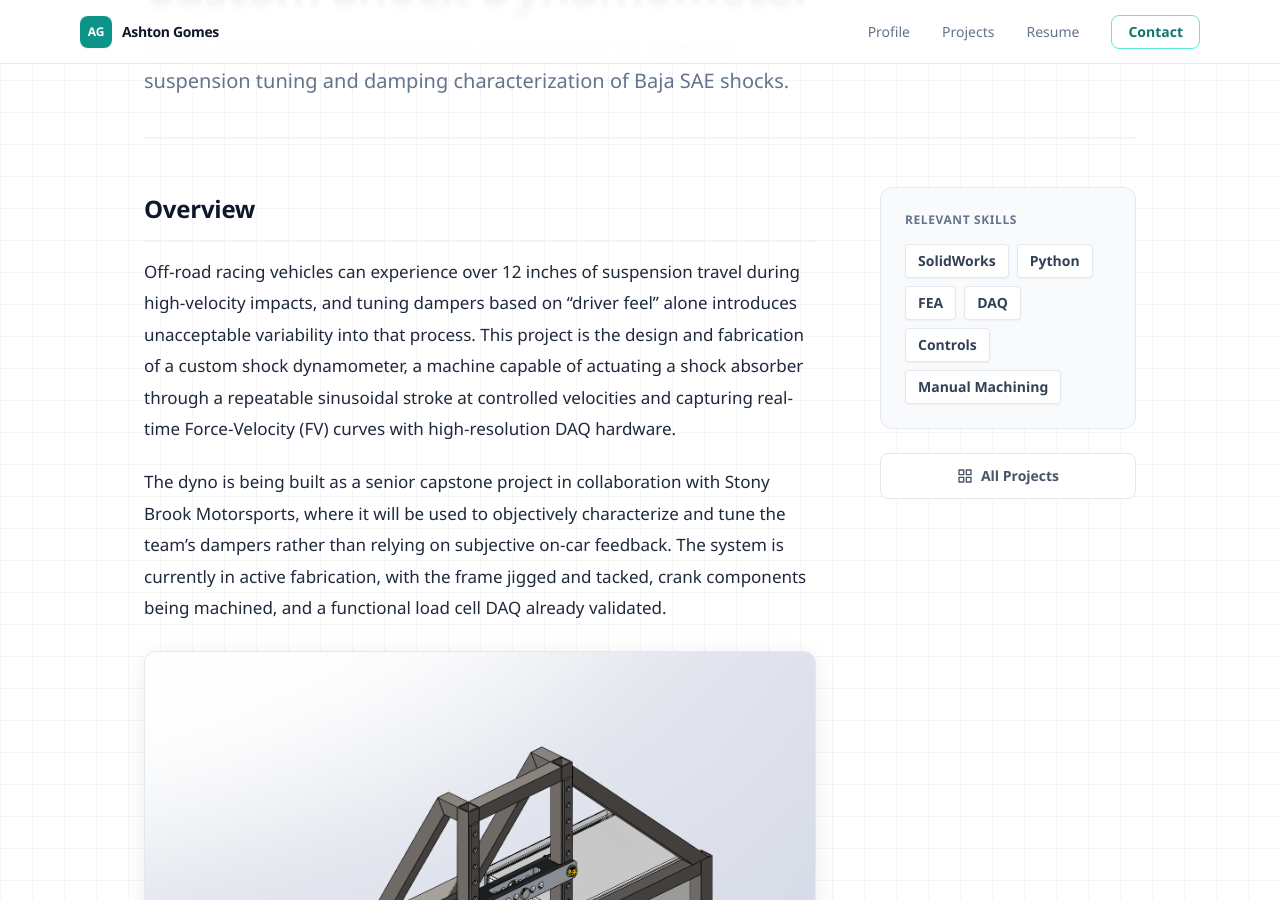
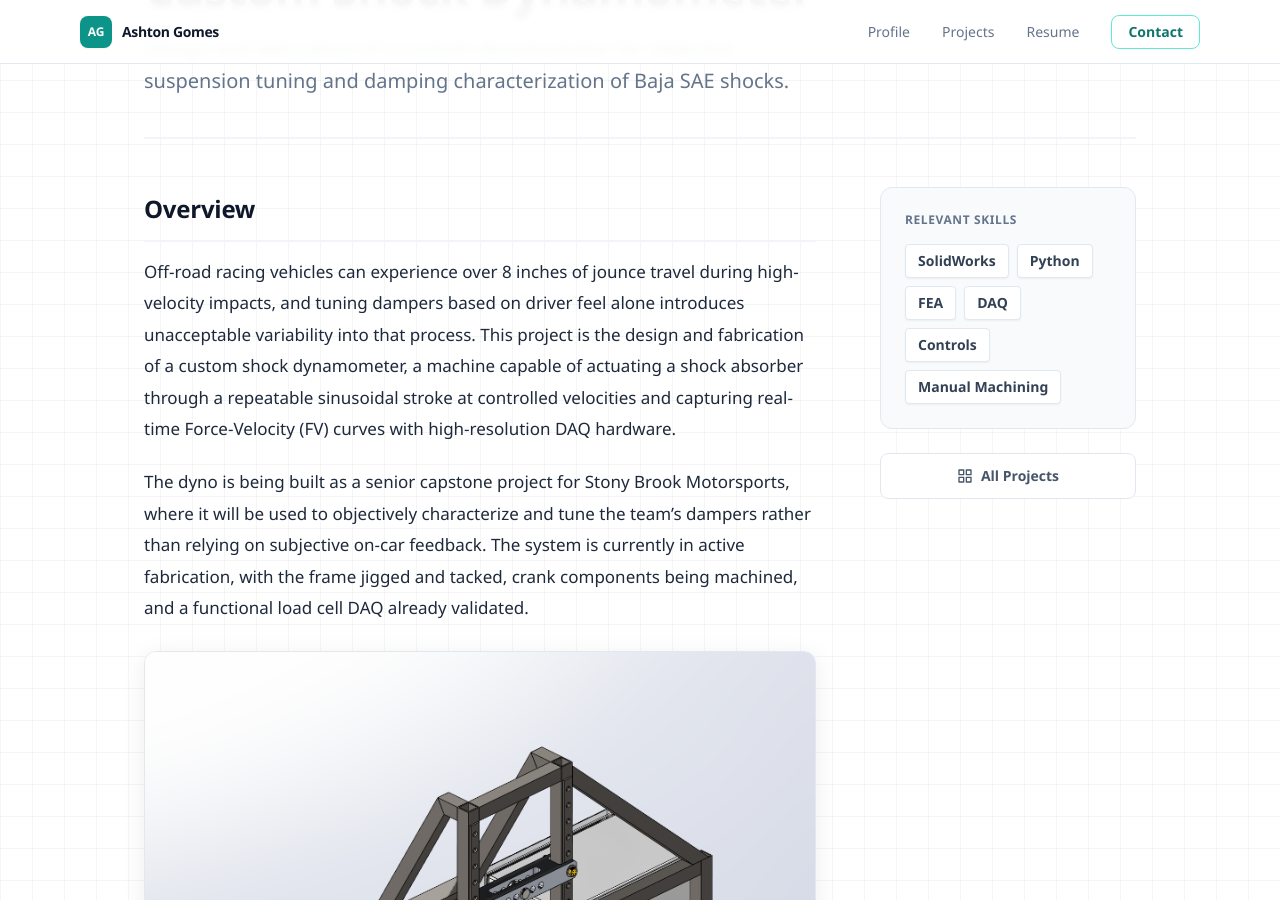
Before and after one commit to ashton-gomes/ashton-gomes.github.io, a Jekyll site: the page built from projects/shockdyno.md, in a window 1280 px wide and 900 px high, scrolled down 272 px. Built offline with Jekyll 4.4.1, drawn with Linux system fonts in a browser that asks for light colours; nearby versions of some CDN libraries; some of the changed text lies outside the part shown.

Commit message:
update text

```diff
--- a/projects/shockdyno.md
+++ b/projects/shockdyno.md
@@ -7,9 +7,9 @@ tags: [SolidWorks, Python, FEA, DAQ, Controls, Manual Machining]
 
 ## Overview
 
-Off-road racing vehicles can experience over 12 inches of suspension travel during high-velocity impacts, and tuning dampers based on "driver feel" alone introduces unacceptable variability into that process. This project is the design and fabrication of a custom shock dynamometer, a machine capable of actuating a shock absorber through a repeatable sinusoidal stroke at controlled velocities and capturing real-time Force-Velocity (FV) curves with high-resolution DAQ hardware.
+Off-road racing vehicles can experience over 8 inches of jounce travel during high-velocity impacts, and tuning dampers based on driver feel alone introduces unacceptable variability into that process. This project is the design and fabrication of a custom shock dynamometer, a machine capable of actuating a shock absorber through a repeatable sinusoidal stroke at controlled velocities and capturing real-time Force-Velocity (FV) curves with high-resolution DAQ hardware.
 
-The dyno is being built as a senior capstone project in collaboration with Stony Brook Motorsports, where it will be used to objectively characterize and tune the team's dampers rather than relying on subjective on-car feedback. The system is currently in active fabrication, with the frame jigged and tacked, crank components being machined, and a functional load cell DAQ already validated.
+The dyno is being built as a senior capstone project for Stony Brook Motorsports, where it will be used to objectively characterize and tune the team's dampers rather than relying on subjective on-car feedback. The system is currently in active fabrication, with the frame jigged and tacked, crank components being machined, and a functional load cell DAQ already validated.
 
 ![Full Assembly CAD](/assets/shockdyno_final_assembly_cad.png)
 *Complete SolidWorks assembly of the final design. The worm gearbox and crank-flywheel drive sit at the base, with the shock running vertically through the braced tower structure to the Whiffle Tree load cell interface at the top.*
```
Also changed, not shown: other parts of projects/shockdyno.md (+1 -1 lines), projects/baja-sae.md (+9 -9 lines).
